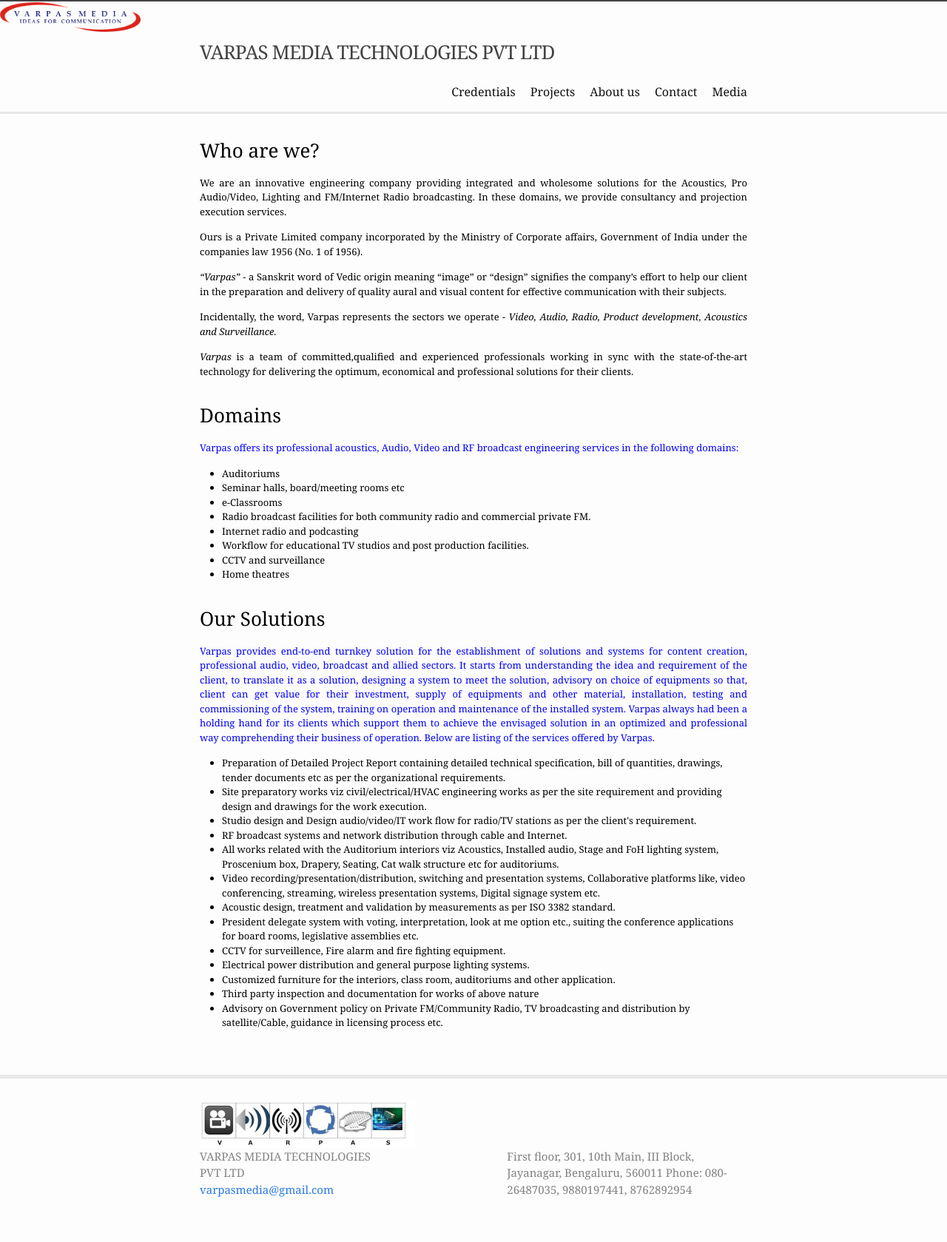
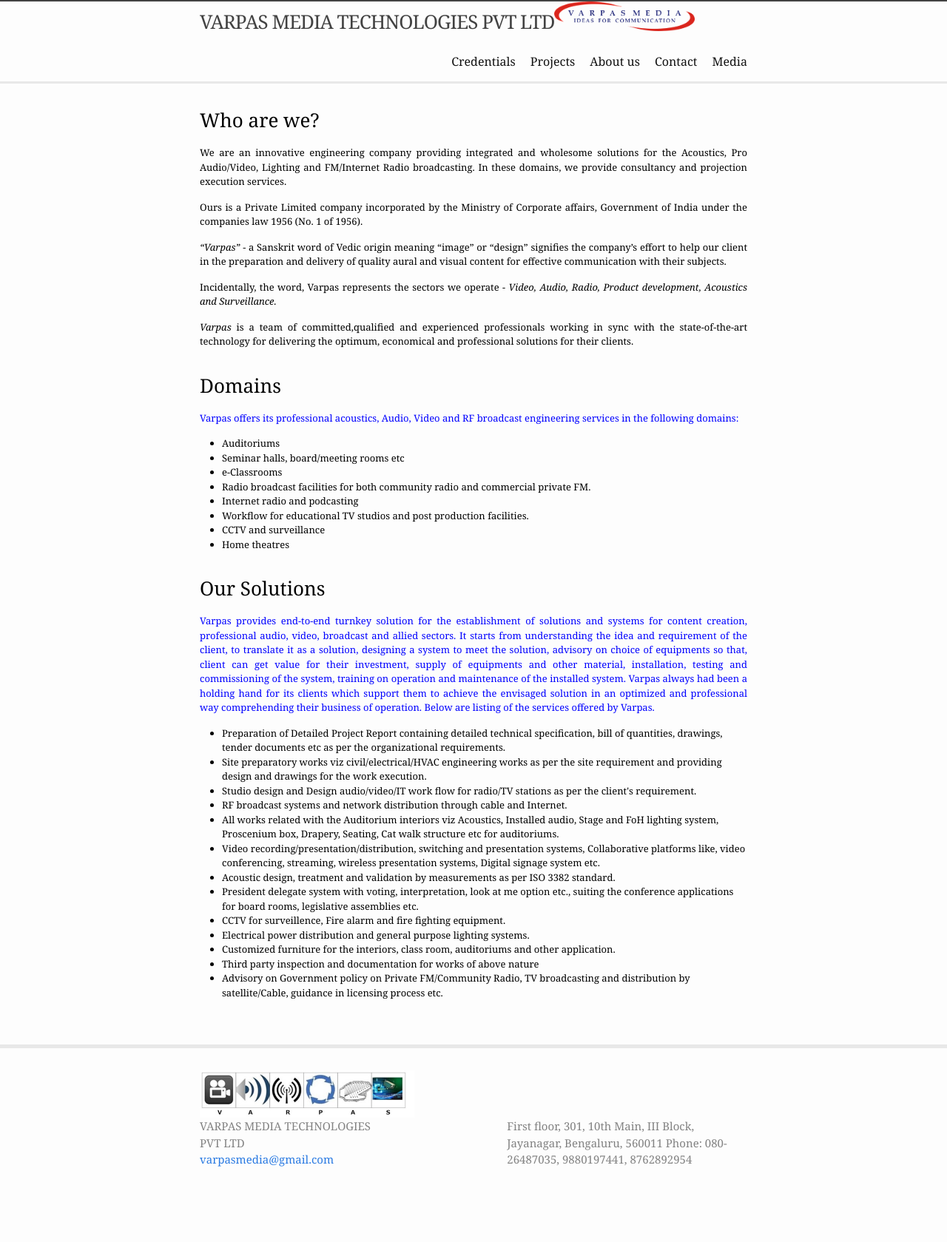
Before and after one commit to VarpasMedia/VarpasMedia.github.io, a Jekyll site: the page built from index.md, in a window 1280 px wide. Shown: the whole page at 74% size. Built offline with Jekyll 4.4.1, drawn with Linux system fonts in a browser that asks for light colours; after the commit the page ends 1639 px from its top, so only the background shows below that.

Commit message:
Update header.html

```diff
--- a/_includes/header.html
+++ b/_includes/header.html
@@ -1,7 +1,6 @@
 <font size="5" face="georgia" color="blue">
 <header class="site-header" role="banner">
 
-<img src="images/Logo of Varpas.png" width="190" height="40" alt="">
 
 <font size="3" face="georgia" color="black">
 
@@ -10,6 +9,8 @@
     {%- assign page_paths = site.header_pages | default: default_paths -%}
     <a class="site-title" rel="author" href="{{ "/" | relative_url }}">{{ site.title | escape }}</a>
 
+
+<img src="images/Logo of Varpas.png" width="190" height="40" alt="">
 
     {%- if page_paths -%}
       <nav class="site-nav">
```
